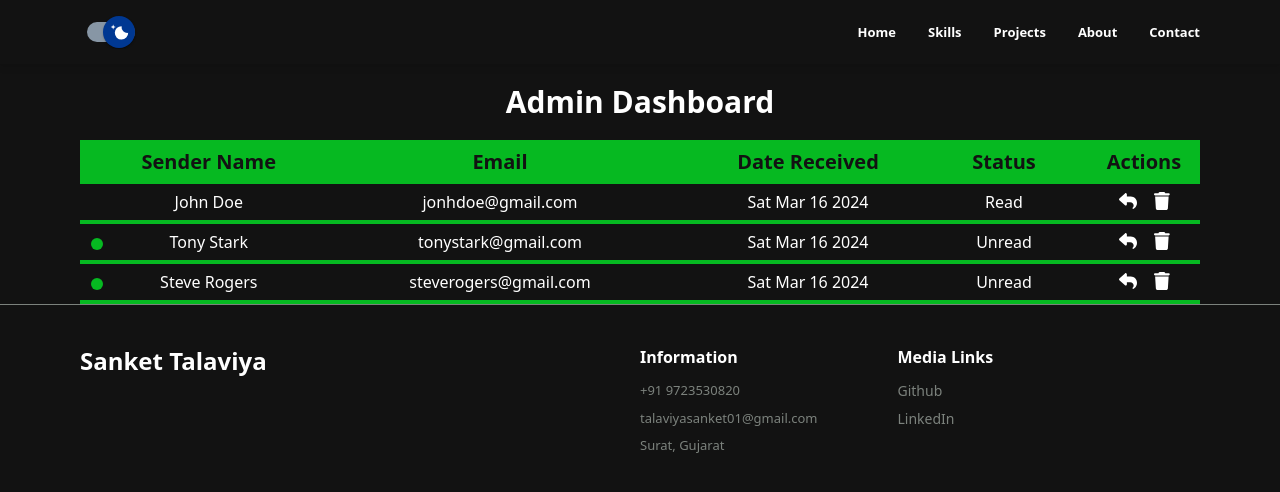
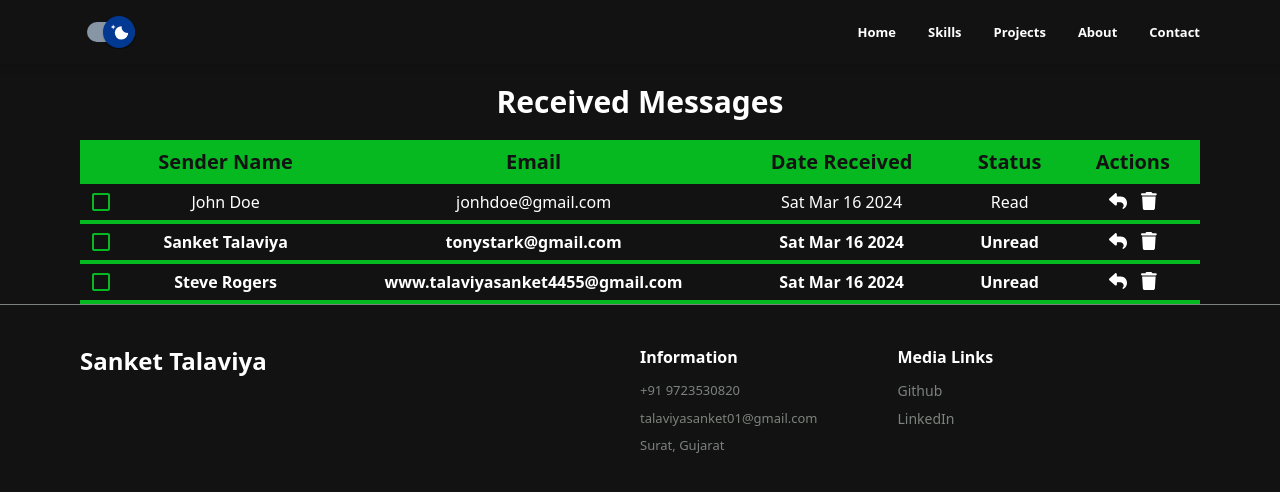
Before and after one commit to Sanket4450/Portfolio, a React (Vite) app: page /admin/messages in a window 1280 px wide. Shown: the top 492 px of the page. Built offline with nearby package versions, Linux system fonts and the light colour scheme; no server answers.

Commit message:
checkbox selection logic done

```diff
--- a/src/components/header/DarkModeSwitch.jsx
+++ b/src/components/header/DarkModeSwitch.jsx
@@ -24,5 +24,5 @@ export const DarkModeSwitch = () => {
     document.documentElement.setAttribute('theme', newTheme)
   }
 
-  return <MaterialUISwitch theme={currentTheme} checked={theme === 'dark'} onChange={toggleDarkMode} />
+  return <MaterialUISwitch id="switch1" theme={currentTheme} checked={theme === 'dark'} onChange={toggleDarkMode} />
 }
--- a/src/components/messages/AllMessages.jsx
+++ b/src/components/messages/AllMessages.jsx
@@ -4,6 +4,7 @@ import { SingleMessage } from './SingleMessage'
 
 export const AllMessages = () => {
   const [screenWidth, setScreenWidth] = useState(window.innerWidth)
+  const [selectedMessages, setSelectedMessages] = useState([])
 
   useEffect(() => {
     window.addEventListener('resize', () => setScreenWidth(window.innerWidth))
@@ -13,9 +14,17 @@ export const AllMessages = () => {
     }
   }, [])
 
+  const handleSelection = (messageId) => {
+    if (selectedMessages.includes(messageId)) {
+      setSelectedMessages(selectedMessages.filter((id) => id !== messageId))
+    } else {
+      setSelectedMessages([...selectedMessages, messageId])
+    }
+  }
+
   return (
     <div>
-      <h1 className="text-3xl text-center font-bold text-primary py-5">Admin Dashboard</h1>
+      <h1 className="text-3xl text-center font-bold text-primary py-5">Received Messages</h1>
       <div className=" max-sm:space-y-3">
         {screenWidth >= 640 && <MessagesHeader screenWidth={screenWidth} />}
         <SingleMessage
@@ -25,24 +34,30 @@ export const AllMessages = () => {
           email="jonhdoe@gmail.com"
           isRead={true}
           receivedAt={new Date()}
+          isSelected={selectedMessages.includes(1)}
+          handleSelection={handleSelection}
           screenWidth={screenWidth}
         />
         <SingleMessage
-          messageId={1}
-          firstName="Tony"
-          lastName="Stark"
+          messageId={2}
+          firstName="Sanket"
+          lastName="Talaviya"
           email="tonystark@gmail.com"
           isRead={false}
           receivedAt={new Date()}
+          isSelected={selectedMessages.includes(2)}
+          handleSelection={handleSelection}
           screenWidth={screenWidth}
         />
         <SingleMessage
-          messageId={1}
+          messageId={3}
           firstName="Steve"
           lastName="Rogers"
-          email="steverogers@gmail.com"
+          email="www.talaviyasanket4455@gmail.com"
           isRead={false}
           receivedAt={new Date()}
+          isSelected={selectedMessages.includes(3)}
+          handleSelection={handleSelection}
           screenWidth={screenWidth}
         />
       </div>
--- a/src/components/messages/MessagesHeader.jsx
+++ b/src/components/messages/MessagesHeader.jsx
@@ -6,11 +6,11 @@ export const MessagesHeader = ({ screenWidth }) => {
   return (
     <div className=" flex items-center h-11 bg-text-theme-primary text-bg-primary text-lg lg:text-xl font-semibold">
       <div className=" w-[3%]" />
-      <SingleHeaderSection name="Sender Name" width={screenWidth >= 768 ? 'w-[17%]' : 'w-[27%]'} />
-      <SingleHeaderSection name="Email" width={screenWidth >= 768 ? 'w-[35%]' : 'w-[40%]'} />
-      <SingleHeaderSection name="Date Received" width={screenWidth >= 768 ? 'w-[20%]' : 'w-[30%]'} />
-      {screenWidth >= 768 && <SingleHeaderSection name="Status" width="w-[15%]" />}
-      {screenWidth >= 768 && <SingleHeaderSection name="Actions" width="w-[10%]" />}
+      <SingleHeaderSection name="Sender Name" width={screenWidth >= 768 ? 'w-[20%]' : 'w-[25%]'} />
+      <SingleHeaderSection name="Email" width={screenWidth >= 1024 ? 'w-[35%]' : 'w-[45%]'} />
+      <SingleHeaderSection name="Date Received" width={screenWidth >= 768 ? 'w-[20%]' : 'w-[27%]'} />
+      {screenWidth >= 1024 && <SingleHeaderSection name="Status" width="w-[10%]" />}
+      {screenWidth >= 768 && <SingleHeaderSection name="Actions" width="w-[12%]" />}
     </div>
   )
 }
--- a/src/components/messages/SingleMessage.jsx
+++ b/src/components/messages/SingleMessage.jsx
@@ -1,24 +1,47 @@
+import { Checkbox } from '@mui/material'
 import { FontAwesomeIcon } from '@fortawesome/react-fontawesome'
-import { faCircle, faReply, faTrash } from '@fortawesome/free-solid-svg-icons'
+import { faReply, faTrash } from '@fortawesome/free-solid-svg-icons'
 
-export const SingleMessage = ({ messageId, firstName, lastName, email, isRead, receivedAt, screenWidth }) => {
+export const SingleMessage = ({
+  messageId,
+  firstName,
+  lastName,
+  email,
+  isRead,
+  receivedAt,
+  isSelected,
+  handleSelection,
+  screenWidth,
+}) => {
   if (screenWidth >= 640) {
     return (
       <div
         id={messageId}
-        className=" flex items-center h-10 text-primary border-b-4 border-text-theme-primary hover:cursor-pointer"
+        className={` flex items-center h-10 text-primary border-b-4 border-text-theme-primary hover:cursor-pointer ${
+          isRead ? 'font-light' : 'font-semibold'
+        }`}
       >
         <div className=" w-[3%] text-center">
-          {!isRead && <FontAwesomeIcon icon={faCircle} className=" text-theme-primary text-[12px]" />}
+          <Checkbox
+            id={String(messageId)}
+            sx={{
+              color: 'var(--text-theme-primary)',
+              '&.Mui-checked': {
+                color: 'var(--text-theme-hover-primary)',
+              },
+            }}
+            checked={isSelected}
+            onChange={() => handleSelection(messageId)}
+          />
         </div>
-        <p className=" w-[27%] md:w-[17%] text-center">
+        <p className=" w-[25%] md:w-[20%] max-tab:text-sm text-center whitespace-nowrap overflow-hidden">
           {firstName} {lastName}
         </p>
-        <p className=" w-[40%] md:w-[35%] text-center">{email}</p>
-        <p className=" w-[30%] md:w-[20%] text-center">{receivedAt.toDateString()}</p>
-        {screenWidth >= 768 && <p className=" w-[15%] text-center">{isRead ? 'Read' : 'Unread'}</p>}
+        <p className=" w-[45%] lg:w-[35%] max-tab:text-sm text-center">{email}</p>
+        <p className=" w-[27%] md:w-[20%] max-tab:text-sm text-center">{receivedAt.toDateString()}</p>
+        {screenWidth >= 1024 && <p className=" w-[10%] text-center">{isRead ? 'Read' : 'Unread'}</p>}
         {screenWidth >= 768 && (
-          <div className=" w-[10%] text-center space-x-[15%]">
+          <div className=" w-[12%] text-center space-x-[10%]">
             <FontAwesomeIcon icon={faReply} className=" text-lg hover:cursor-pointer hover:text-gray-strong" />
             <FontAwesomeIcon icon={faTrash} className=" text-lg hover:cursor-pointer hover:text-gray-strong" />
           </div>
@@ -29,6 +52,7 @@ export const SingleMessage = ({ messageId, firstName, lastName, email, isRead, r
     return (
       <div
         id={messageId}
+        ref={refMessage}
         className=" h-28 phone:h-16 flex max-phone:flex-col justify-around phone:justify-between items-center bg-text-theme-primary text-bg-primary rounded-md hover:cursor-pointer"
       >
         <div className=" pl-3 max-phone:text-center">
```
